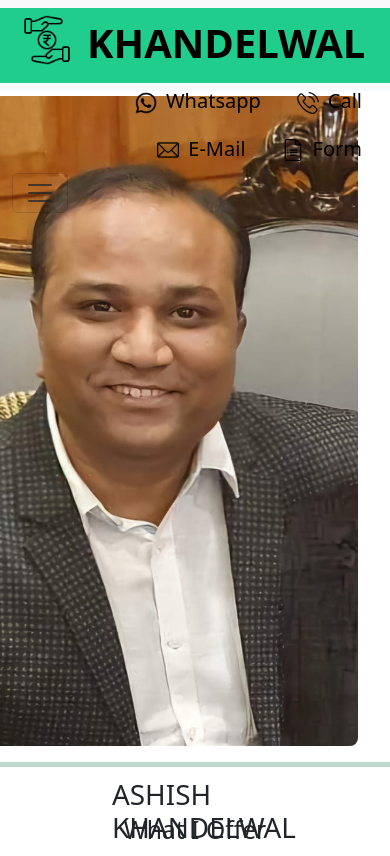
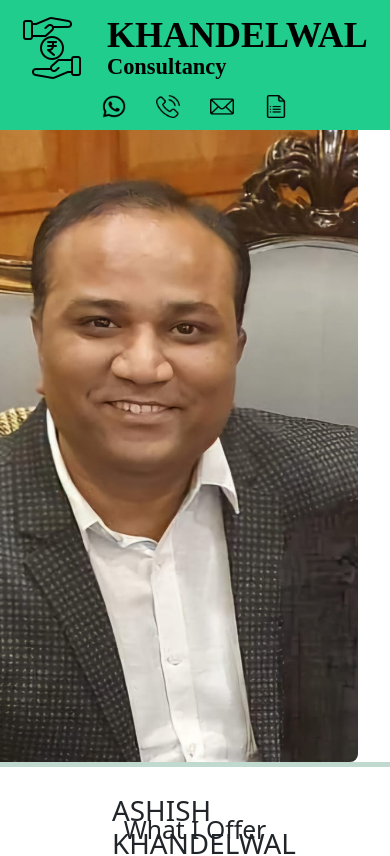
Before and after one commit to ashk29/ashk-financial-consultant, a React (Create React App) app: page / in a window 390 px wide. Shown: the top 856 px of the page. Built offline with nearby package versions, Linux system fonts and the light colour scheme.

Commit message:
made navbar responsive'

```diff
--- a/package.json
+++ b/package.json
@@ -1,7 +1,6 @@
 {
   "name": "ashish-khandelwal",
   "version": "0.1.0",
-  "homepage": "https://ashk29.github.io/ashk-financial-consultant",
   "private": true,
   "dependencies": {
     "@testing-library/jest-dom": "^5.17.0",
--- a/src/App.js
+++ b/src/App.js
@@ -5,11 +5,12 @@ import IntroPage from './components/IntroPage';
 import OfferPage from './components/OfferPage';
 import WhyPage from './components/WhyPage';
 import Videos from './components/VideoPage';
+import Navbar1 from './components/Navbar1';
 
 function App() {
   return (
     <>
-    <Navbar />
+    <Navbar1 />
       <IntroPage />
       <OfferPage />
       <WhyPage />
--- a/src/components/IntroPage.css
+++ b/src/components/IntroPage.css
@@ -8,7 +8,7 @@
     height: 650px;
     margin-right: 2rem;
     border-radius: 0.5rem;
-    /* margin-top: 6rem; */
+    margin-top: 1rem;
 }
 .txt-container{
     width: 60%;
--- a/src/components/Navbar.js
+++ b/src/components/Navbar.js
@@ -2,12 +2,6 @@ import React from "react";
 import "./Navbar.css";
 
 export default function Navbar() {
-  // const NavIcons = [
-  //   "icons/whatsapp.png",
-  //   "icons/phone-call.png",
-  //   "icons/mail.png",
-  //   "icons/google-forms.png",
-  // ];
 
   const NavIcons = [
     "icons/black/whatsapp.png",
@@ -28,11 +22,14 @@ export default function Navbar() {
         <div className="container-fluid">
           <a className="navbar-brand" href="#">
             <img
-              src="icons/rupee.png"
+              src="icons/icon.png"
               className="d-inline-block align-text-top logo"
+              alt="Logo"
             />
             KHANDELWAL
+            <div>Consultancy</div>
           </a>
+
           <ul className="nav justify-content-end">
             {NavIcons.map((navItem, index) => (
               <li className="nav-item">
--- /dev/null
+++ b/src/components/Navbar1.css
@@ -0,0 +1,73 @@
+.header {
+  background-color: #20cd8d;
+  position: fixed !important;
+  z-index: 1;
+  width: 100%;
+  padding: 0.5rem;
+  top: 0;
+  align-items: center;
+}
+
+.brand {
+  color: #000;
+  font-family: "Gotham";
+  font-weight: bold;
+  font-size: 2.25rem;
+  margin-top: 0.5;
+  margin-left: 0.5rem;
+  display: inline-block;
+  text-decoration: none;
+}
+.sub-brand {
+  font-size: 1.4rem;
+  margin-top: -0.75rem;
+}
+.logo {
+  height: 4rem;
+  margin-left: 0.75rem;
+  margin-top: 0.5rem;
+}
+
+.header-container {
+  display: flex;
+}
+
+.sub-container {
+  display: flex;
+  flex-direction: row;
+}
+.sub-container-mob {
+    display: flex;
+    flex-direction: column;
+  }
+
+.navs {
+  display: flex;
+  flex-direction: row;
+  margin-left: 25rem;
+  gap: 1.5rem;
+}
+.navs-mob {
+  display: flex;
+  margin-top: 0.5rem;
+  /* margin-left: 1.5rem; */
+  gap: 1.5rem;
+}
+.nav-item {
+  display: flex;
+  align-items: center;
+  gap: 0.5rem;
+}
+
+.icons {
+  height: 30px;
+  padding: 0.2rem;
+}
+
+.icon-text {
+  text-decoration: none;
+  color: #000;
+  font-family: "Montserrat", sans-serif;
+  font-weight: 400;
+  font-size: 1.3rem;
+}
--- /dev/null
+++ b/src/components/Navbar1.js
@@ -0,0 +1,73 @@
+import React from "react";
+import "./Navbar1.css";
+
+export default function Navbar1() {
+  const NavIcons = [
+    "icons/black/whatsapp.png",
+    "icons/black/phone-call.png",
+    "icons/black/mail.png",
+    "icons/black/google-forms.png",
+  ];
+  const NavTexts = ["Whatsapp", "Call", "E-Mail", "Form"];
+  const NavLinks = [
+    "https://wa.me/+918819080000?text=Hi",
+    "tel:+91 8819080000",
+    "mailto:ashish.khandelwal29@gmail.com",
+    "https://docs.google.com/forms/d/1xTTU3xv4y0BPYgRKYiHnY8__aJvGsPQO13UKEZ9of8k/edit",
+  ];
+
+  const lp = false;
+  const isLaptop = lp;
+  // const isBigScreen = useMediaQuery({ query: '(min-width: 1824px)' })
+  const isMobile = !lp;
+
+  return (
+    <div className="header">
+      <div className="header-container">
+        <a href="/">
+          <img src="icons/icon.png" alt="Logo" className="logo"></img>
+        </a>
+        <div className={isMobile ? "sub-container-mob" : "sub-container"}>
+          <a href="/" className="brand">
+            KHANDELWAL
+            <div className="sub-brand">Consultancy</div>
+          </a>
+          <div className={isMobile ? "navs-mob" : "navs"}>
+            {NavIcons.map((navIcon, idx) => (
+              <div className="nav-item" key={"navItem-" + idx}>
+                {isLaptop ? (
+                  <>
+                    <img
+                      src={navIcon}
+                      alt="phone"
+                      className="icons"
+                      key={"navIcon-" + idx}
+                    />
+                    <a
+                      href={NavLinks[idx]}
+                      target="_blank"
+                      rel="noopener noreferrer"
+                      className="icon-text"
+                      key={"navLink-" + idx}
+                    >
+                      {NavTexts[idx]}
+                    </a>
+                  </>
+                ) : (
+                  <a href={NavLinks[idx]}>
+                    <img
+                      src={navIcon}
+                      alt="phone"
+                      className="icons"
+                      key={"navLink-" + idx}
+                    />
+                  </a>
+                )}
+              </div>
+            ))}
+          </div>
+        </div>
+      </div>
+    </div>
+  );
+}
```
Also changed, not shown: public/icons/icon.png (renamed from public/icons/rupee.png).
